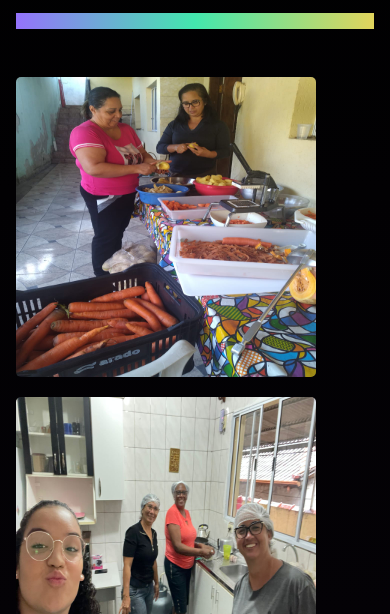
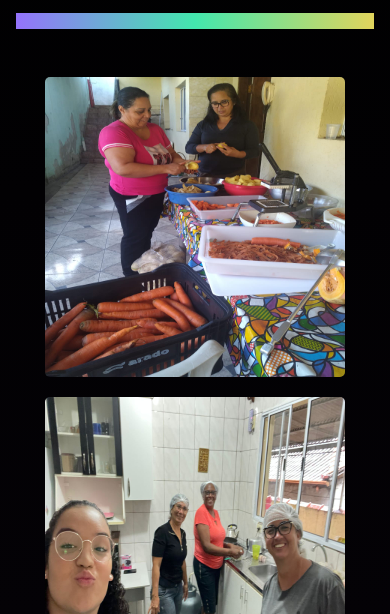
Before and after one commit to pslcorrea/imepc-galeria, a plain HTML site: page index.html in a window 390 px wide. Shown: the part 230-844 px from the top of the page. Drawn offline with Linux system fonts and the light colour scheme.

Commit message:
atualização de imagens e media query, com tudo centralizado

```diff
--- a/index.css
+++ b/index.css
@@ -63,10 +63,11 @@ h3 {
   border-image: var(--gradient) 1;
 }
 
-@media screen and (max-width: 400px) {
+@media screen and (max-width: 600px) {
   section {
     display: grid;
     grid-template-columns: repeat(1, 1);
+    place-items: center;
     gap: 10px;
   }
 
```
